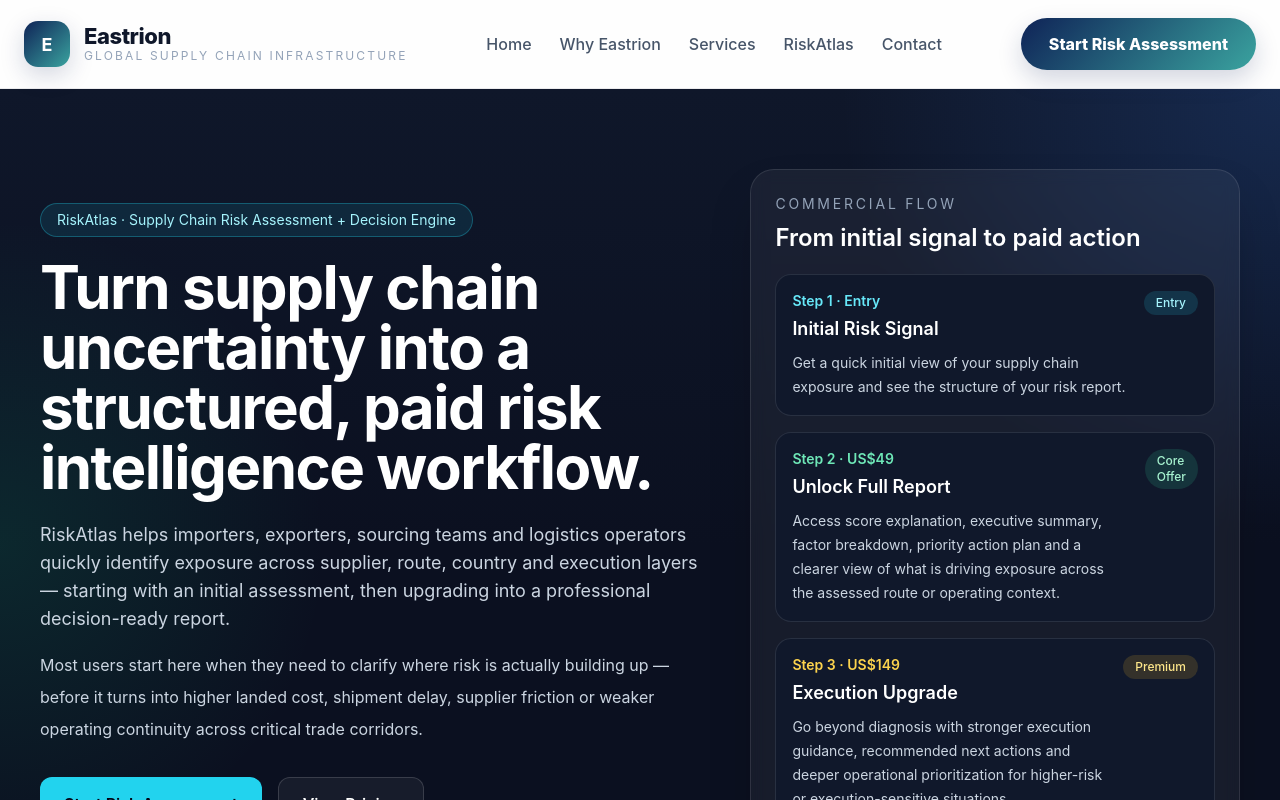
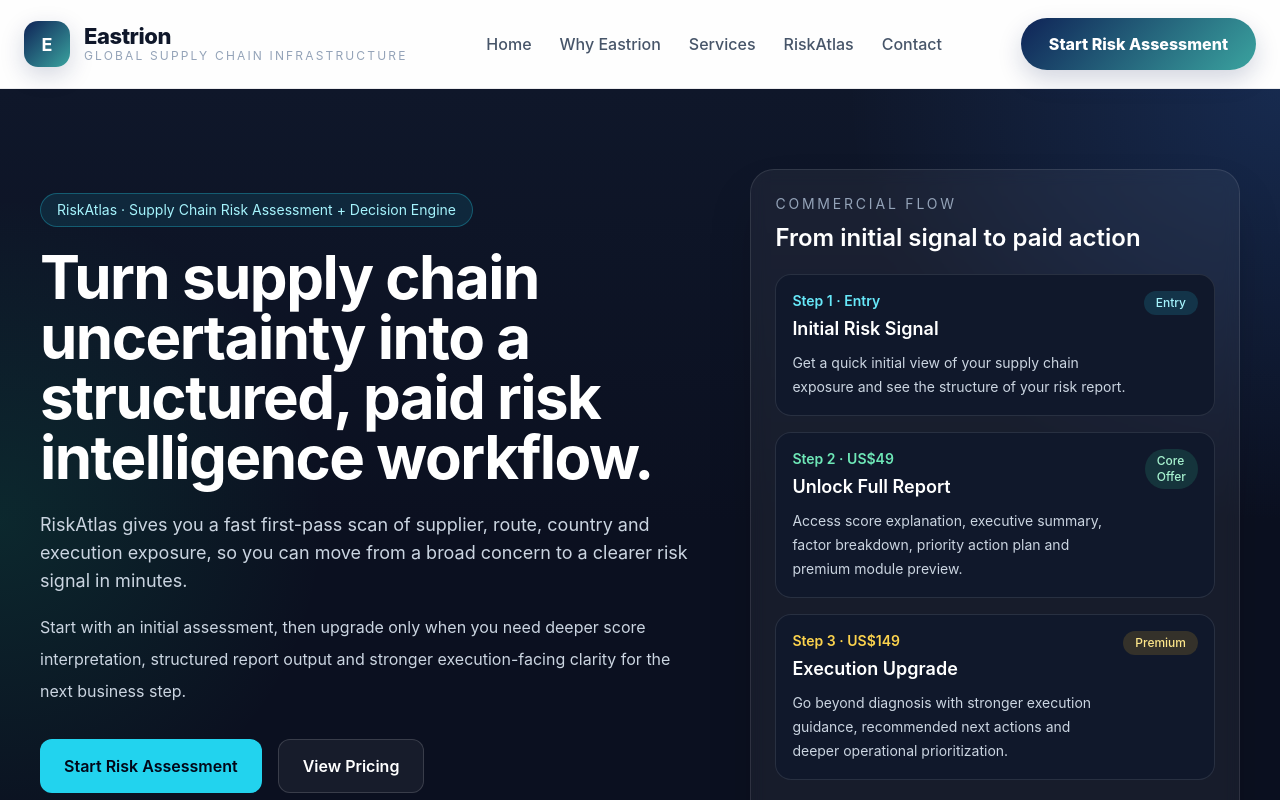
Before and after one commit to marspeterli1975-glitch/eastrion-site, a Next.js app: page /riskatlas in a window 1280 px wide. Shown: the top 800 px of the page. Built offline with nearby package versions, Linux system fonts and the light colour scheme.

Commit message:
Refine RiskAtlas hero to differ from home page messaging

```diff
--- a/app/riskatlas/page.tsx
+++ b/app/riskatlas/page.tsx
@@ -17,16 +17,15 @@
               </h1>
 
               <p className="mt-6 max-w-3xl text-base leading-8 text-slate-300 md:text-lg">
-                RiskAtlas helps importers, exporters, sourcing teams and logistics operators
-                quickly identify exposure across supplier, route, country and execution layers
-                — starting with an initial assessment, then upgrading into a professional
-                decision-ready report.
+                RiskAtlas gives you a fast first-pass scan of supplier, route, country and
+                execution exposure, so you can move from a broad concern to a clearer risk
+                signal in minutes.
               </p>
 
               <p className="mt-4 max-w-3xl text-base leading-8 text-slate-300">
-                Most users start here when they need to clarify where risk is actually building
-                up — before it turns into higher landed cost, shipment delay, supplier friction
-                or weaker operating continuity across critical trade corridors.
+                Start with an initial assessment, then upgrade only when you need deeper
+                score interpretation, structured report output and stronger execution-facing
+                clarity for the next business step.
               </p>
 
               <div className="mt-8 flex flex-col gap-4 sm:flex-row">
@@ -102,8 +101,7 @@
                       </h3>
                       <p className="mt-2 text-sm leading-6 text-slate-300">
                         Access score explanation, executive summary, factor breakdown,
-                        priority action plan and a clearer view of what is driving exposure
-                        across the assessed route or operating context.
+                        priority action plan and premium module preview.
                       </p>
                     </div>
                     <span className="rounded-full bg-emerald-400/15 px-3 py-1 text-xs font-medium text-emerald-200">
@@ -123,8 +121,7 @@
                       </h3>
                       <p className="mt-2 text-sm leading-6 text-slate-300">
                         Go beyond diagnosis with stronger execution guidance, recommended
-                        next actions and deeper operational prioritization for higher-risk
-                        or execution-sensitive situations.
+                        next actions and deeper operational prioritization.
                       </p>
                     </div>
                     <span className="rounded-full bg-amber-400/15 px-3 py-1 text-xs font-medium text-amber-200">
@@ -193,7 +190,7 @@
             <h3 className="text-xl font-semibold">Decision-ready output</h3>
             <p className="mt-3 text-sm leading-7 text-slate-300">
               Show exactly what becomes available after upgrade: explanation, breakdown,
-              priorities and stronger clarity around what needs attention first.
+              priorities and stronger clarity.
             </p>
             <div className="mt-6">
               <Link
```
